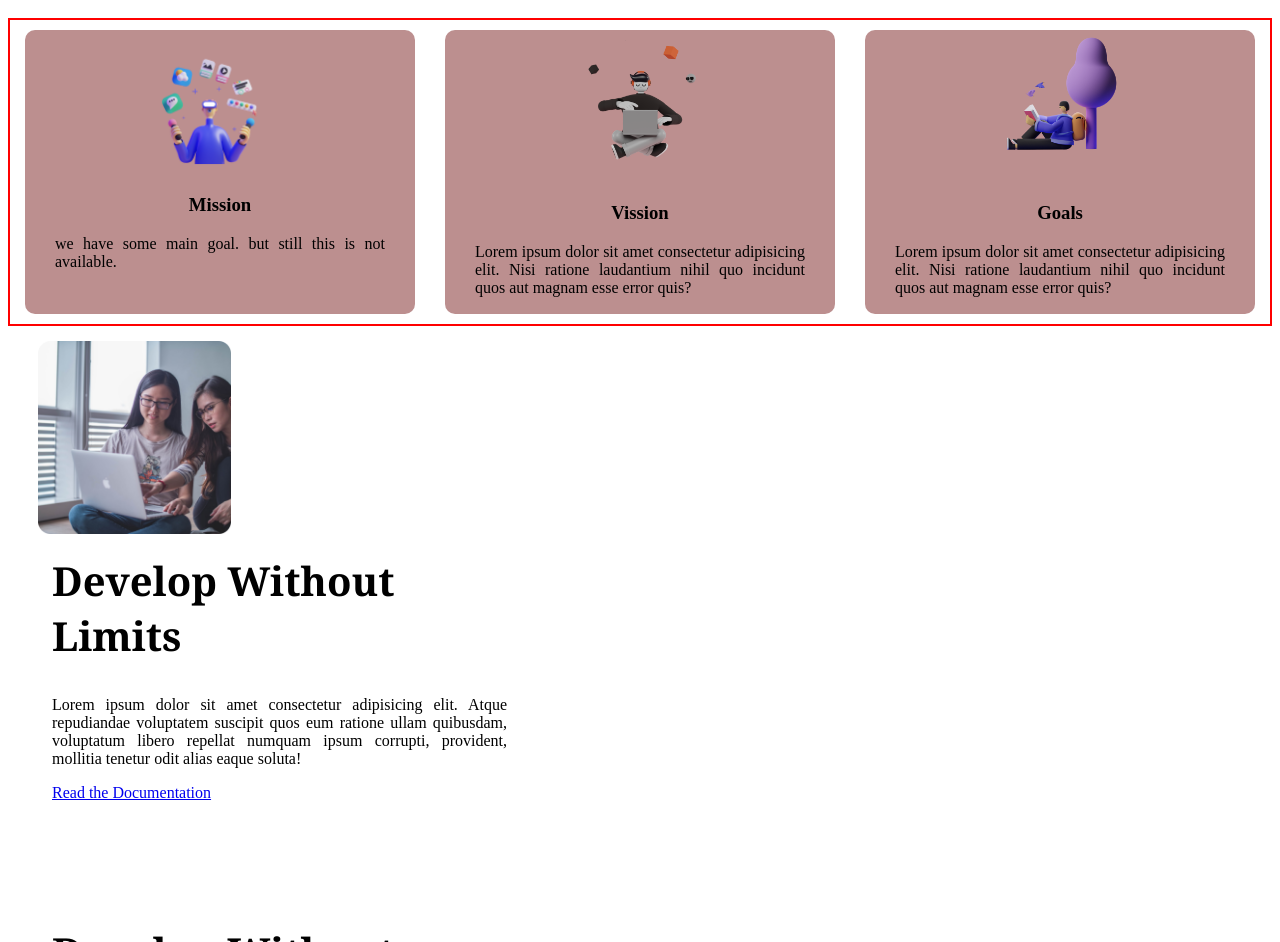
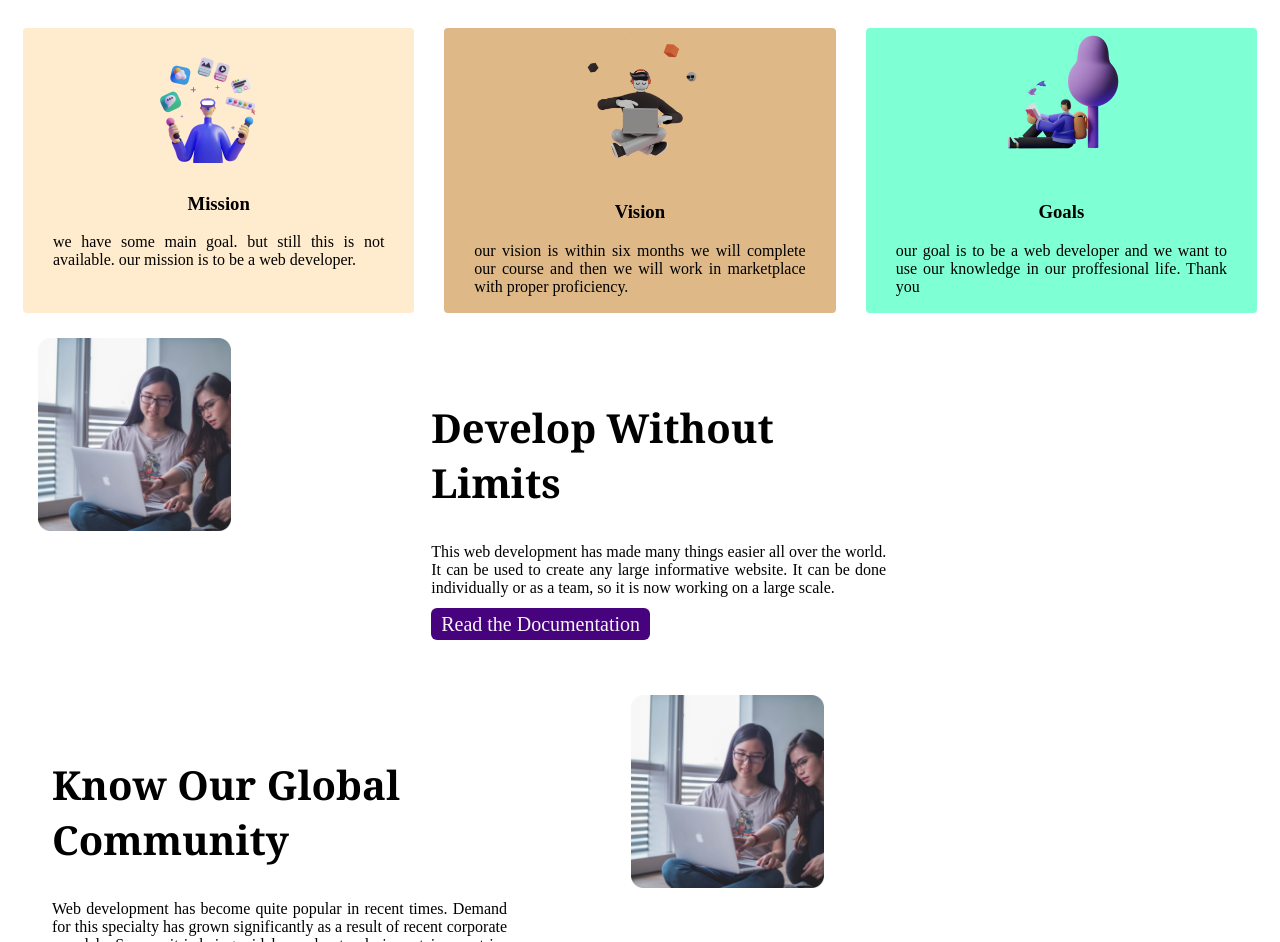
Before and after one commit to Abhisek-Chakraborty/first-assignment, a plain HTML site: page index.html in a window 1280 px wide. Shown: the part 623-1565 px from the top of the page. Drawn offline with Linux system fonts and the light colour scheme.

Commit message:
another update

```diff
--- a/index.html
+++ b/index.html
@@ -28,41 +28,46 @@
     <section id="mission">
         <h1>My Mission in <span class="highlighter"> 2022 </span></h1>
         <div class="box-container">
-            <div class="box">
+            <div id="one"
+            class="box">
                 <img src="images/illustrators/illustrator-1.png" alt="">
                 <h3>Mission</h3>
-                <p>we have some main goal. but still this is not available.</p>
+                <p>we have some main goal. but still this is not available. our mission is to be a web developer.</p>
             </div>
-            <div class="box">
+            <div id="two" class="box">
                 <img src="images/illustrators/illustrator-2.png" alt="">
-                <h3>Vission</h3>
-                <p>Lorem ipsum dolor sit amet consectetur adipisicing elit. Nisi ratione laudantium nihil quo incidunt quos aut magnam esse error quis?</p>
+                <h3>Vision</h3>
+                <p>our vision is within six months we will complete our course and then we will work in marketplace with proper proficiency.</p>
             </div>
-            <div class="box">
+            <div id="three" class="box">
                 <img src="images/illustrators/illustrator-3.png" alt="">
                 <h3>Goals</h3>
-                <p>Lorem ipsum dolor sit amet consectetur adipisicing elit. Nisi ratione laudantium nihil quo incidunt quos aut magnam esse error quis?</p>
+                <p>our goal is to be a web developer and we want to use our knowledge in our proffesional life. Thank you </p>
             </div>
-        </div>
+            </div>
     </section>
     <section id="develop">
+        <div class="container-dev">
         <div class="image">
             <img src="images/pictures/coding.png" alt="author">
         </div>
         <div class="content">
             <h2>Develop Without Limits</h1>
-            <p>Lorem ipsum dolor sit amet consectetur adipisicing elit. Atque repudiandae voluptatem suscipit quos eum ratione ullam quibusdam, voluptatum libero repellat numquam ipsum corrupti, provident, mollitia tenetur odit alias eaque soluta!</p>
+            <p>This web development has made many things easier all over the world. It can be used to create any large informative website. It can be done individually or as a team, so it is now working on a large scale.</p>
             <a href="#">Read the Documentation</a>
         </div>
+    </div>
     </section>
     <section id="community">
+        <div class="container-dev">
         <div class="content">
-            <h2>Develop Without Limits</h1>
-            <p>Lorem ipsum dolor sit amet consectetur adipisicing elit. Atque repudiandae voluptatem suscipit quos eum ratione ullam quibusdam, voluptatum libero repellat numquam ipsum corrupti, provident, mollitia tenetur odit alias eaque soluta!</p>
+            <h2>Know Our Global Community</h1>
+            <p>Web development has become quite popular in recent times. Demand for this specialty has grown significantly as a result of recent corporate scandals. So now it is being widely used not only in certain countries but all over the world. Using its knowledge of web development will create skilled manpower in the future which will radically change the technology in the world.</p>
             <a href="#">Read the Documentation</a>
         </div>
         <div class="image">
             <img src="images/pictures/coding.png" alt="author">
+        </div>
         </div>
     </section>
     <section id="application">
@@ -73,7 +78,8 @@
     </div>
     </section>
     <section id="footer">
-        <h2>Mission 2022</h2>
+        <h2>Mission <span>2022</span></h2>
+
         <h4>Hardwork, Perseverance and determination in 2022</h4>
     </section>
 </body>
--- a/style.css
+++ b/style.css
@@ -6,7 +6,7 @@ body{
     display: flex;
 }
 .highlighter{
-    color:rgba(30, 30, 207, 0.739);
+    color:rgba(12, 149, 0, 0.739);
 }
 h1{
     font-size: 40px;
@@ -31,8 +31,9 @@ p{
     text-decoration: none;
     font-size: 20px;
     padding: 5px 10px;
-    background: rgb(3, 126, 109);
-    border-radius: 10px;
+    background: rgb(71, 3, 126);
+    color: whitesmoke;
+    border-radius: 6px;
 }
 .first-box img{
     width: 85%;
@@ -42,7 +43,6 @@ p{
     text-align: center;
 }
 .box-container{
-    border: 2px solid red;
     display: flex;
 }
 .box{
@@ -50,16 +50,24 @@ p{
     width: 30%;
     margin: 10px 15px;
     padding: 1px 30px;
-    border-radius: 10px;
+    border-radius: 4px;
     background-color: rosybrown;
-
+}
+#one{
+    background-color: blanchedalmond;
+}
+#two{
+    background-color: burlywood;
+}
+#three{
+    background-color: aquamarine;
 }
 .box img{
     width: 45%;
 }
-/* #develop{
-    display: flex;
-} */
+.container-dev {
+       display: flex;
+}
 .image{
     width: 30%;
     float: left;
@@ -73,6 +81,14 @@ p{
     margin-right: 50px;
     padding: 44px;
 }
+.content a{
+    text-decoration: none;
+    font-size: 20px;
+    padding: 5px 10px;
+    background: rgb(71, 3, 126);
+    color: whitesmoke;
+    border-radius: 6px;
+}
 #community{
     overflow: hidden;
 }
@@ -80,7 +96,7 @@ p{
     margin: 10px 10px;
     text-align: center;
     height: 150px;
-    box-shadow: red 5px 5px 5px 5px;
+    box-shadow: rgb(167, 75, 0) 3px 3px 2px 2px;
     padding: 5px 5px;
 }
 #footer{
@@ -90,3 +106,6 @@ p{
     text-align: center;
     padding: 5px;
 }
+#footer span{
+ color: rgb(240, 52, 52);
+}
```
